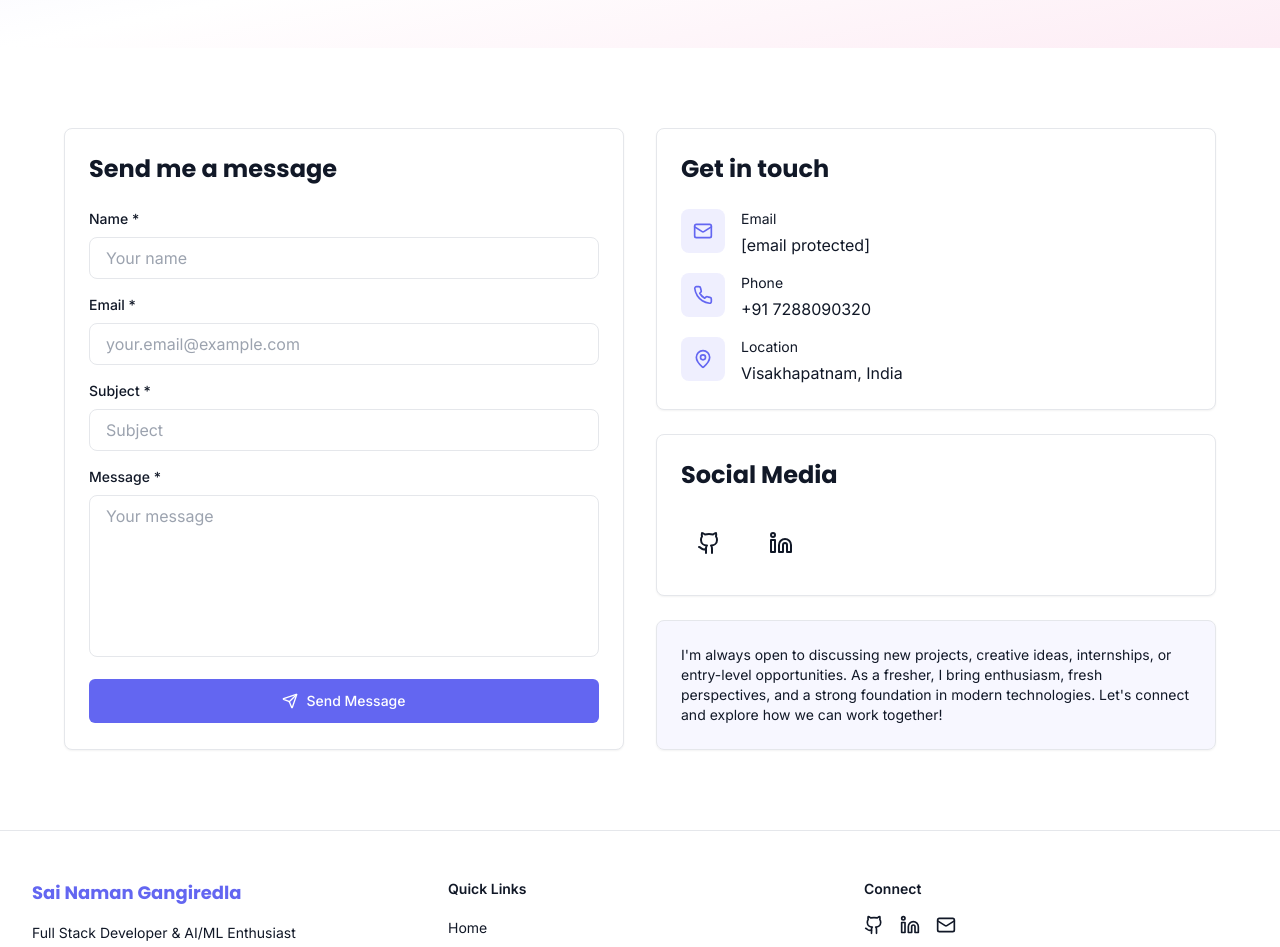
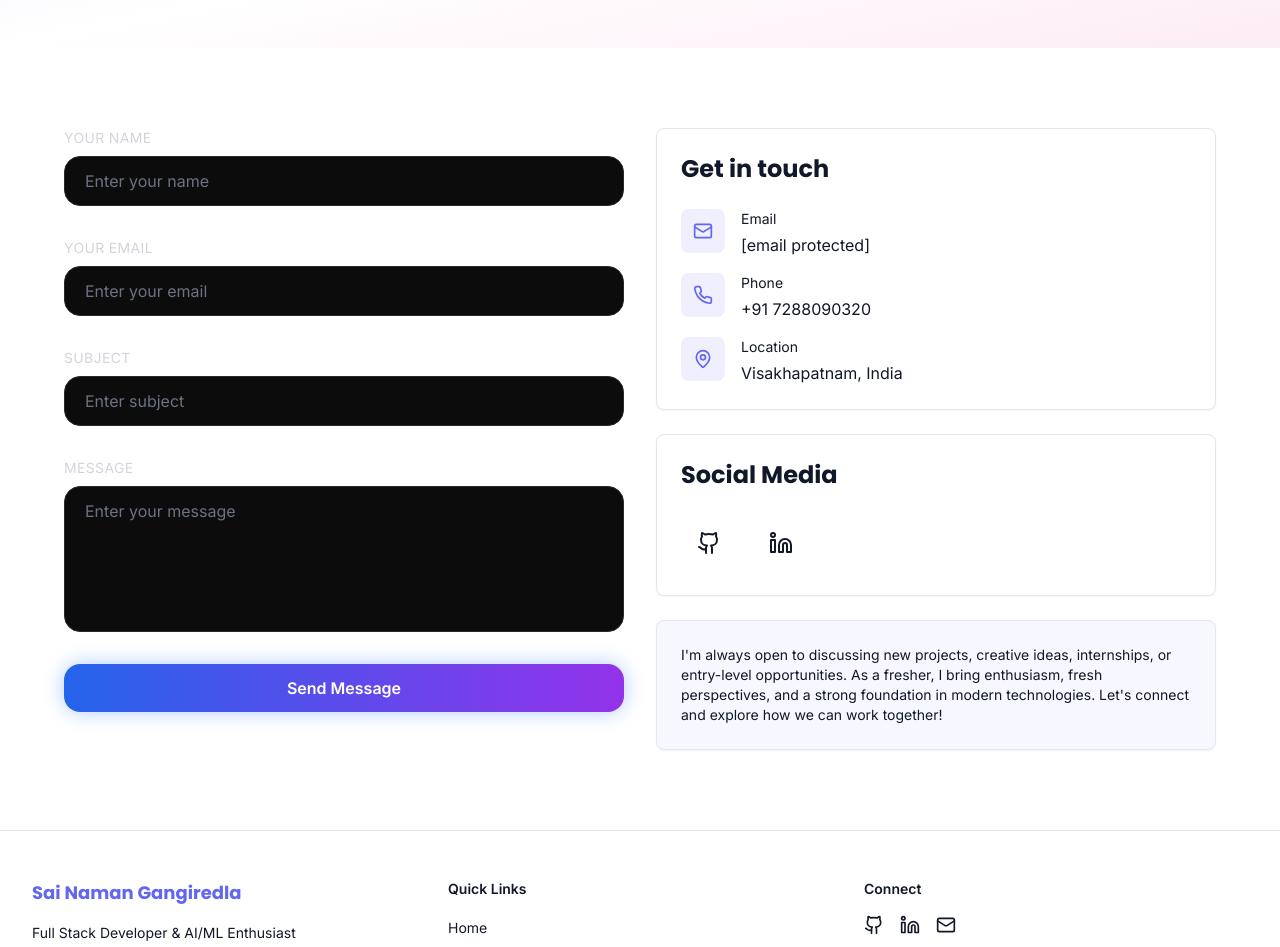
Before and after one commit to Sai-Naman-Gangiredla/PORTFOLIO, a Next.js app: page /contact in a window 1280 px wide. Shown: the part 280-1227 px from the top of the page. Built offline with nearby package versions, Linux system fonts and the light colour scheme.

Commit message:
Refactor ContactForm component and update form handling

```diff
--- a/src/components/contact/ContactForm.tsx
+++ b/src/components/contact/ContactForm.tsx
@@ -1,157 +1,138 @@
 "use client";
 
-import { useState } from "react";
-import { motion } from "framer-motion";
-import { useForm } from "react-hook-form";
-import { Button } from "@/components/ui/Button";
-import { Card } from "@/components/ui/Card";
-import { Send, CheckCircle, AlertCircle } from "lucide-react";
+import React, { useState } from "react";
 
-interface FormData {
-  name: string;
-  email: string;
-  subject: string;
-  message: string;
-}
-
-export default function ContactForm() {
+const ContactForm = () => {
   const [isSubmitting, setIsSubmitting] = useState(false);
-  const [submitStatus, setSubmitStatus] = useState<"success" | "error" | null>(null);
-  const {
-    register,
-    handleSubmit,
-    formState: { errors },
-    reset,
-  } = useForm<FormData>();
-
-  const onSubmit = async (data: FormData) => {
-    setIsSubmitting(true);
-    setSubmitStatus(null);
-
-    try {
-      // Simulate API call - replace with actual EmailJS or API endpoint
-      await new Promise((resolve) => setTimeout(resolve, 1000));
-
-      // Here you would integrate with EmailJS or your backend API
-      console.log("Form data:", data);
-
-      setSubmitStatus("success");
-      reset();
-    } catch (error) {
-      setSubmitStatus("error");
-    } finally {
-      setIsSubmitting(false);
-      setTimeout(() => setSubmitStatus(null), 5000);
-    }
-  };
+  const [isSuccess, setIsSuccess] = useState(false);
 
   return (
-    <Card className="p-6">
-      <h2 className="text-2xl font-heading font-bold mb-6">Send me a message</h2>
-      <form onSubmit={handleSubmit(onSubmit)} className="space-y-4">
-        <div>
-          <label htmlFor="name" className="block text-sm font-medium mb-2">
-            Name *
+    <>
+      {/* SUCCESS POPUP */}
+      {isSuccess && (
+        <div className="fixed inset-0 bg-black/70 flex items-center justify-center z-50">
+          <div className="bg-[#111] border border-[#2a2a2a] p-8 rounded-2xl text-center shadow-xl">
+            <h2 className="text-2xl font-semibold text-green-400 mb-4">
+              Message Sent!
+            </h2>
+            <p className="text-gray-300 mb-6">
+              Thanks for contacting me. I will get back to you soon.
+            </p>
+            <button
+              onClick={() => setIsSuccess(false)}
+              className="px-6 py-2 bg-blue-600 rounded-xl hover:bg-blue-700 transition"
+            >
+              OK
+            </button>
+          </div>
+        </div>
+      )}
+
+      <form
+        action="https://formspree.io/f/myzqkopj"
+        method="POST"
+        className="w-full flex flex-col gap-8"
+        onSubmit={() => {
+          setIsSubmitting(true);
+
+          // Wait for Formspree redirect to finish
+          setTimeout(() => {
+            setIsSubmitting(false);
+            setIsSuccess(true);
+          }, 1500);
+        }}
+      >
+        {/* NAME */}
+        <div className="flex flex-col gap-2">
+          <label className="text-gray-300 uppercase tracking-wide text-sm">
+            Your Name
           </label>
           <input
-            id="name"
             type="text"
-            {...register("name", { required: "Name is required" })}
-            className="w-full px-4 py-2 border border-foreground/20 rounded-lg bg-background focus:outline-none focus:ring-2 focus:ring-primary"
-            placeholder="Your name"
+            name="name"
+            required
+            placeholder="Enter your name"
+            className="bg-[#0c0c0c] border border-[#2a2a2a] text-gray-200 rounded-2xl px-5 py-3
+            focus:border-blue-500 focus:shadow-[0_0_15px_#2563eb] outline-none transition
+            placeholder:text-gray-500"
           />
-          {errors.name && (
-            <p className="text-sm text-red-500 mt-1">{errors.name.message}</p>
-          )}
         </div>
 
-        <div>
-          <label htmlFor="email" className="block text-sm font-medium mb-2">
-            Email *
+        {/* EMAIL */}
+        <div className="flex flex-col gap-2">
+          <label className="text-gray-300 uppercase tracking-wide text-sm">
+            Your Email
           </label>
           <input
-            id="email"
             type="email"
-            {...register("email", {
-              required: "Email is required",
-              pattern: {
-                value: /^[A-Z0-9._%+-]+@[A-Z0-9.-]+\.[A-Z]{2,}$/i,
-                message: "Invalid email address",
-              },
-            })}
-            className="w-full px-4 py-2 border border-foreground/20 rounded-lg bg-background focus:outline-none focus:ring-2 focus:ring-primary"
-            placeholder="your.email@example.com"
+            name="email"
+            required
+            placeholder="Enter your email"
+            className="bg-[#0c0c0c] border border-[#2a2a2a] text-gray-200 rounded-2xl px-5 py-3
+            focus:border-blue-500 focus:shadow-[0_0_15px_#2563eb] outline-none transition
+            placeholder:text-gray-500"
           />
-          {errors.email && (
-            <p className="text-sm text-red-500 mt-1">{errors.email.message}</p>
-          )}
         </div>
 
-        <div>
-          <label htmlFor="subject" className="block text-sm font-medium mb-2">
-            Subject *
+        {/* SUBJECT */}
+        <div className="flex flex-col gap-2">
+          <label className="text-gray-300 uppercase tracking-wide text-sm">
+            Subject
           </label>
           <input
-            id="subject"
             type="text"
-            {...register("subject", { required: "Subject is required" })}
-            className="w-full px-4 py-2 border border-foreground/20 rounded-lg bg-background focus:outline-none focus:ring-2 focus:ring-primary"
-            placeholder="Subject"
+            name="subject"
+            required
+            placeholder="Enter subject"
+            className="bg-[#0c0c0c] border border-[#2a2a2a] text-gray-200 rounded-2xl px-5 py-3
+            focus:border-blue-500 focus:shadow-[0_0_15px_#2563eb] outline-none transition
+            placeholder:text-gray-500"
           />
-          {errors.subject && (
-            <p className="text-sm text-red-500 mt-1">{errors.subject.message}</p>
-          )}
         </div>
 
-        <div>
-          <label htmlFor="message" className="block text-sm font-medium mb-2">
-            Message *
+        {/* MESSAGE */}
+        <div className="flex flex-col gap-2">
+          <label className="text-gray-300 uppercase tracking-wide text-sm">
+            Message
           </label>
           <textarea
-            id="message"
-            rows={6}
-            {...register("message", { required: "Message is required" })}
-            className="w-full px-4 py-2 border border-foreground/20 rounded-lg bg-background focus:outline-none focus:ring-2 focus:ring-primary resize-none"
-            placeholder="Your message"
-          />
-          {errors.message && (
-            <p className="text-sm text-red-500 mt-1">{errors.message.message}</p>
-          )}
+            name="message"
+            rows={5}
+            required
+            placeholder="Enter your message"
+            className="bg-[#0c0c0c] border border-[#2a2a2a] text-gray-200 rounded-2xl px-5 py-3
+            focus:border-blue-500 focus:shadow-[0_0_15px_#2563eb] outline-none transition
+            placeholder:text-gray-500 resize-none"
+          ></textarea>
         </div>
 
-        {submitStatus === "success" && (
-          <motion.div
-            initial={{ opacity: 0, y: -10 }}
-            animate={{ opacity: 1, y: 0 }}
-            className="flex items-center gap-2 p-4 bg-green-500/10 text-green-500 rounded-lg"
-          >
-            <CheckCircle className="h-5 w-5" />
-            <p>Message sent successfully. I will get back to you soon.</p>
-          </motion.div>
-        )}
+        {/* SUBMIT BUTTON */}
+        <button
+          type="submit"
+          disabled={isSubmitting}
+          className={`w-full py-3 rounded-2xl text-white font-semibold
+          bg-gradient-to-r from-blue-600 to-purple-600
+          shadow-[0_0_20px_rgba(59,130,246,0.4)]
+          transition transform
+          ${
+            !isSubmitting
+              ? "hover:-translate-y-1 hover:shadow-[0_5px_25px_rgba(59,130,246,0.5)]"
+              : "opacity-60 cursor-not-allowed"
+          }
+        `}
+        >
+          {isSubmitting ? (
+            <div className="flex items-center justify-center gap-2">
+              <div className="w-5 h-5 border-2 border-white border-t-transparent rounded-full animate-spin"></div>
+              Sending...
+            </div>
+          ) : (
+            "Send Message"
+          )}
+        </button>
+      </form>
+    </>
+  );
+};
 
-        {submitStatus === "error" && (
-          <motion.div
-            initial={{ opacity: 0, y: -10 }}
-            animate={{ opacity: 1, y: 0 }}
-            className="flex items-center gap-2 p-4 bg-red-500/10 text-red-500 rounded-lg"
-          >
-            <AlertCircle className="h-5 w-5" />
-            <p>Something went wrong. Please try again later.</p>
-          </motion.div>
-        )}
-
-        <Button type="submit" size="lg" disabled={isSubmitting} className="w-full">
-          {isSubmitting ? (
-            "Sending..."
-          ) : (
-            <>
-              <Send className="mr-2 h-4 w-4" />
-              Send Message
-            </>
-          )}
-        </Button>
-      </form>
-    </Card>
-  );
-}
+export default ContactForm;
```
